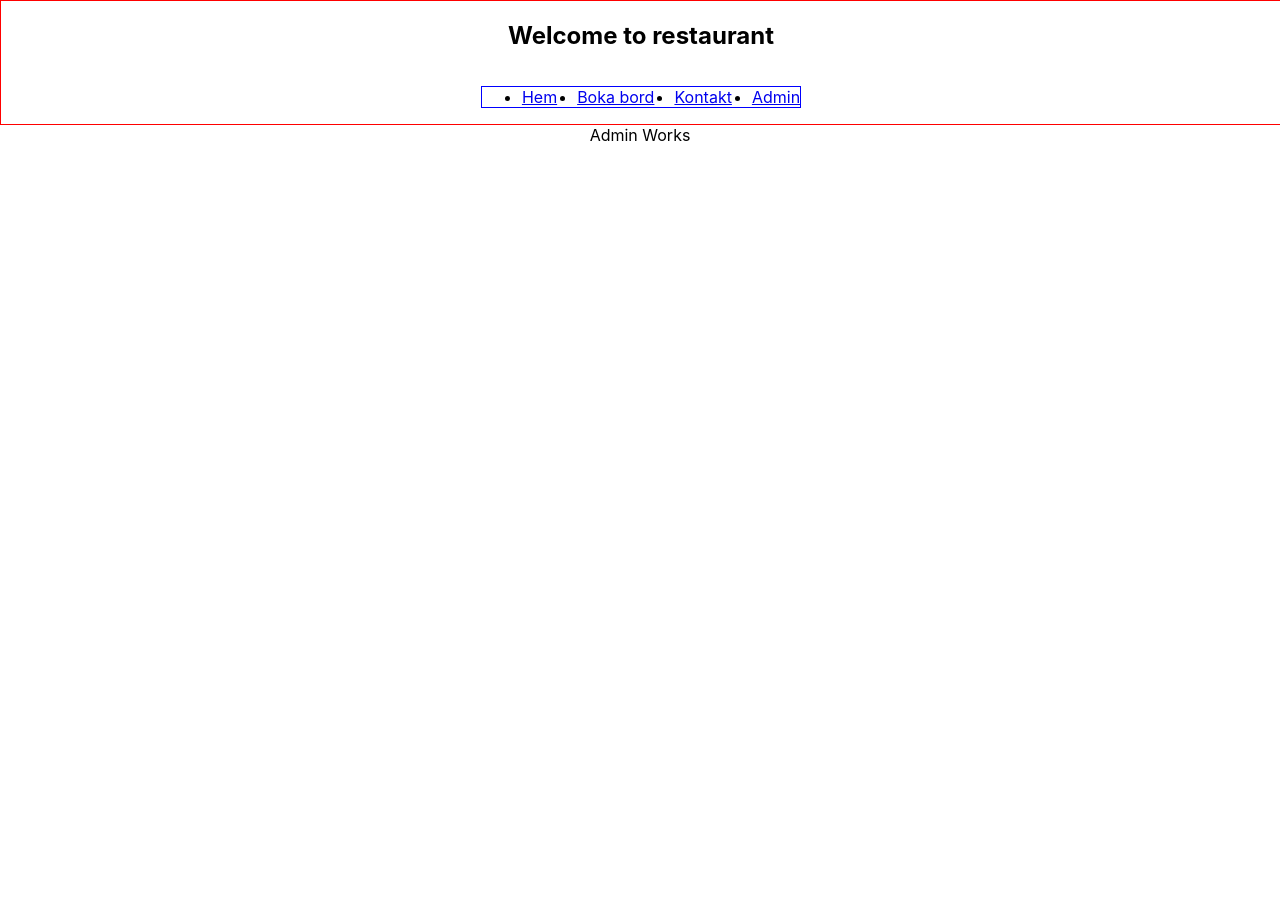
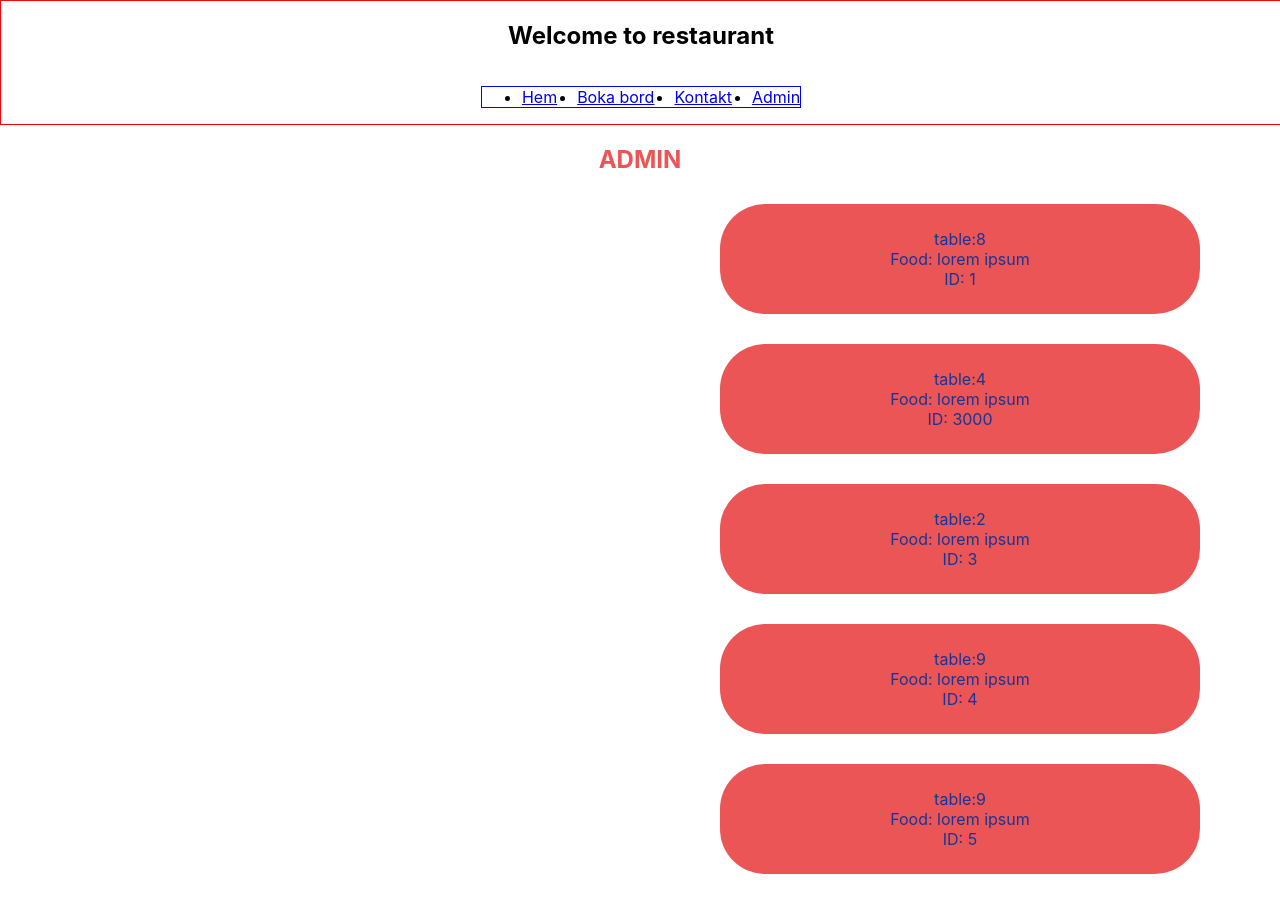
Before and after one commit to GamerShabandari/react-restaurang, a React (Create React App) app: page /admin in a window 1280 px wide. Before the commit the page ends 800 px from the top, so only its background shows below. Built offline with nearby package versions, Linux system fonts and the light colour scheme.

Commit message:
rendering data

```diff
--- /dev/null
+++ b/src/components/BookingList.tsx
@@ -0,0 +1,22 @@
+import Bookingitem from "./Bookingitem"
+interface bookingListprops {
+booking: any
+}
+
+
+function BookingList({booking}: bookingListprops) {
+ if(booking.length === 0) {
+ return <p>no bookings yet</p>
+ }
+
+  return (
+    <div className='booking-list'>
+    {booking.map( (item: any) => (
+    <Bookingitem key={item.id} item={item}/>
+
+    ))}
+    </div>
+  )
+}
+
+export default BookingList
--- /dev/null
+++ b/src/components/Bookingitem.tsx
@@ -0,0 +1,20 @@
+import "./bookingitem.css"
+interface bookingitemprops {
+item: any
+}
+
+
+
+function Bookingitem({item}: bookingitemprops) {
+
+
+  return (
+    <div className="card">
+      <div className="num-display"> table:{item.table}</div>
+      <div className="text-display">Food: {item.text}</div>
+      <div className="id-display">ID: {item.id}</div>
+    </div>
+  )
+}
+
+export default Bookingitem
--- a/src/components/admin.tsx
+++ b/src/components/admin.tsx
@@ -1,5 +1,36 @@
-export function Admin() {
-    return (<>
-        <div>Admin Works</div>
-    </>);
+import { useState } from "react";
+import BookingDataAdmin from "../data/BookingDataAdmin";
+import BookingList from "./BookingList"
+
+interface Adminprops{
+text: string
+bgColor: string
+textColor: string
 }
+
+
+export function Admin({ text, bgColor, textColor }: Adminprops) {
+
+  const Adminstyles = {
+    backgroundColor: bgColor, color: textColor
+  }
+
+  const [booking, setBooking] = useState (BookingDataAdmin)
+  return (
+    <header style={Adminstyles}>
+
+        <h2>{text}</h2>
+        <BookingList booking={booking}/>
+
+
+
+    </header>
+
+  )
+}
+
+Admin.defaultProps = {
+  text: 'ADMIN',
+  bgColor: 'rgba(0,0,0,0.0)',
+  textColor: 'rgb(236, 85, 85)',
+  }
--- /dev/null
+++ b/src/components/bookingitem.css
@@ -0,0 +1,10 @@
+.card {
+    background-color: rgb(236, 85, 85);
+    color: rgb(23, 53, 151);
+    border-radius: 45px;
+    padding: 25px 40px;
+    margin: 30px 0;
+    position: relative;
+    left: 45em;
+    width: 400px;
+  }
--- /dev/null
+++ b/src/data/BookingDataAdmin.tsx
@@ -0,0 +1,24 @@
+const BookingDataAdmin = [
+    {
+    id: 1,
+    table: 8,
+    text: 'lorem ipsum',
+    },
+    {id: 3000,
+        table: 4,
+        text: 'lorem ipsum',},
+
+    {id: 3,
+    table: 2,
+    text: 'lorem ipsum',},
+
+    {id: 4,
+        table: 9,
+        text: 'lorem ipsum',},
+
+    {id: 5,
+     table: 9,
+     text: 'lorem ipsum',}
+    ]
+
+    export default BookingDataAdmin
```
